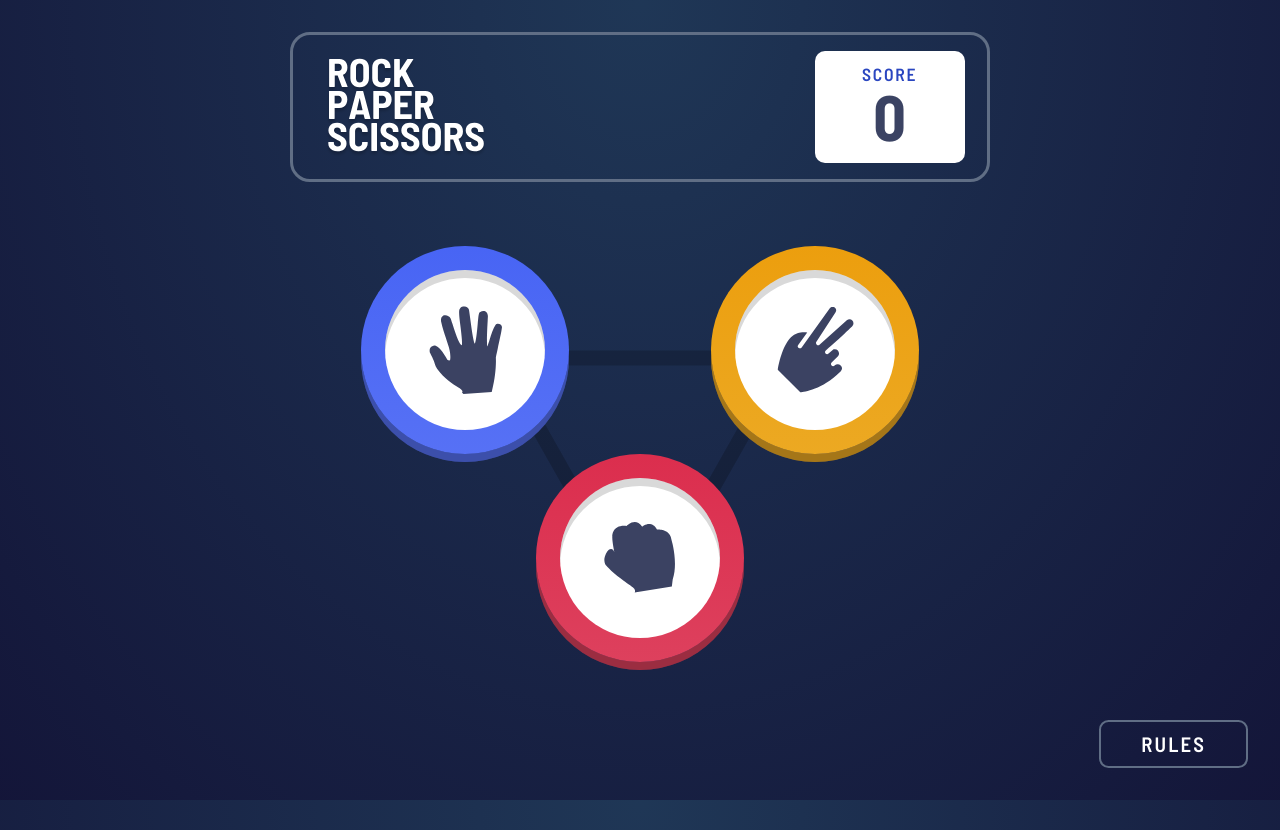
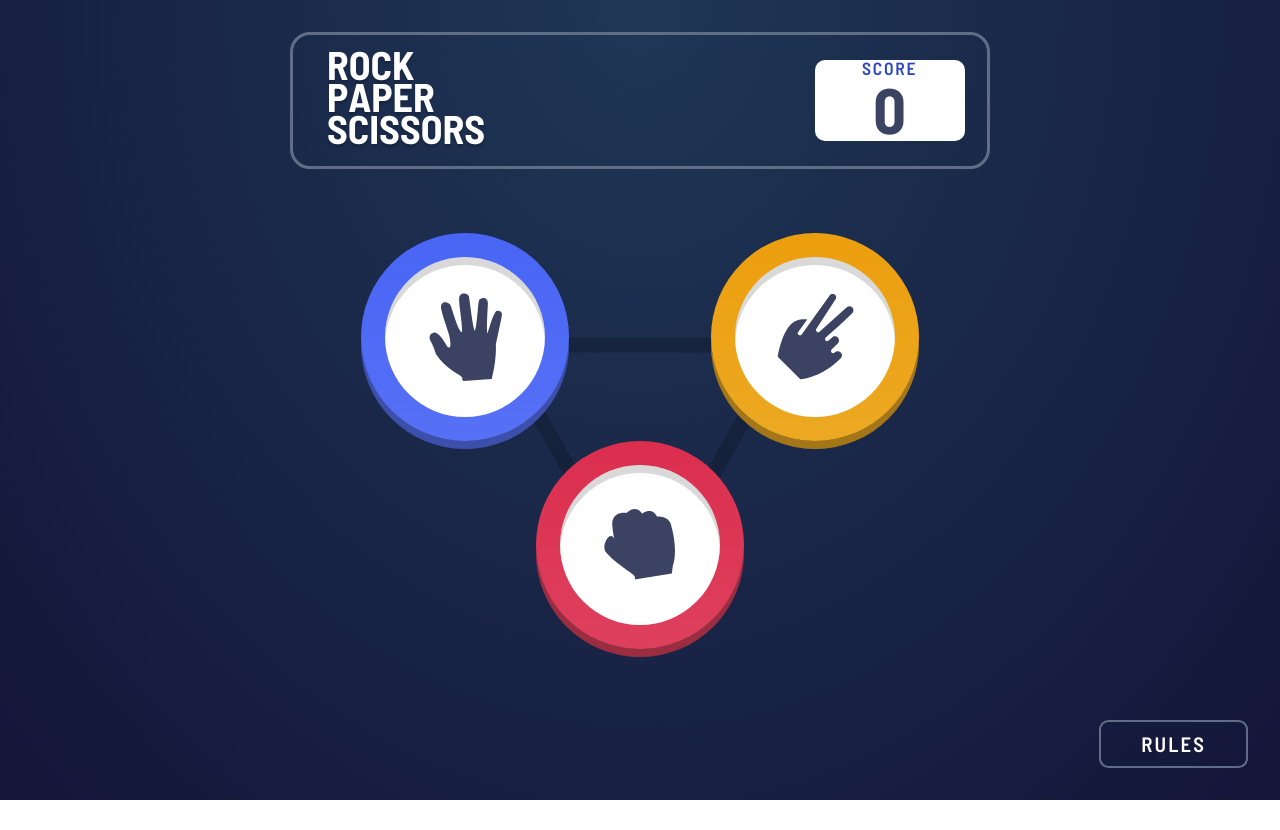
Before and after one commit to DJ-Striker/ClassicGames, a plain HTML site: page Rock-Paper-Scissors/rock-paper-scissors-master/index.html in a window 1280 px wide. After the commit the page ends 800 px from the top, so only its background shows below. Drawn offline with Linux system fonts and the light colour scheme.

Commit message:
Minor Fixes

```diff
--- a/Rock-Paper-Scissors/rock-paper-scissors-master/styles.css
+++ b/Rock-Paper-Scissors/rock-paper-scissors-master/styles.css
@@ -28,6 +28,7 @@
 
 body {
     font-family: 'Barlow Semi Condensed', sans-serif;
+    background-repeat: no-repeat   ;
     background: radial-gradient(at top, var(--bg-grad-1), var(--bg-grad-2));
     min-height: 100vh;
     color: var(--light-text);
@@ -48,7 +49,7 @@ body {
     display: flex;
     justify-content: space-between;
     align-items: center;
-    height: 150px;
+    height: 20%;
     border: 3px solid var(--outline);
     border-radius: 20px;
     padding: 1rem 1.4rem 1rem 2rem;
@@ -101,7 +102,7 @@ body {
     content: '';
     position: absolute;
     width: 100%;
-    height: 100%;
+    height: 80%;
     left: 28%;
     top: 35%;
     background: url(./images/bg-triangle.svg) no-repeat;
```
